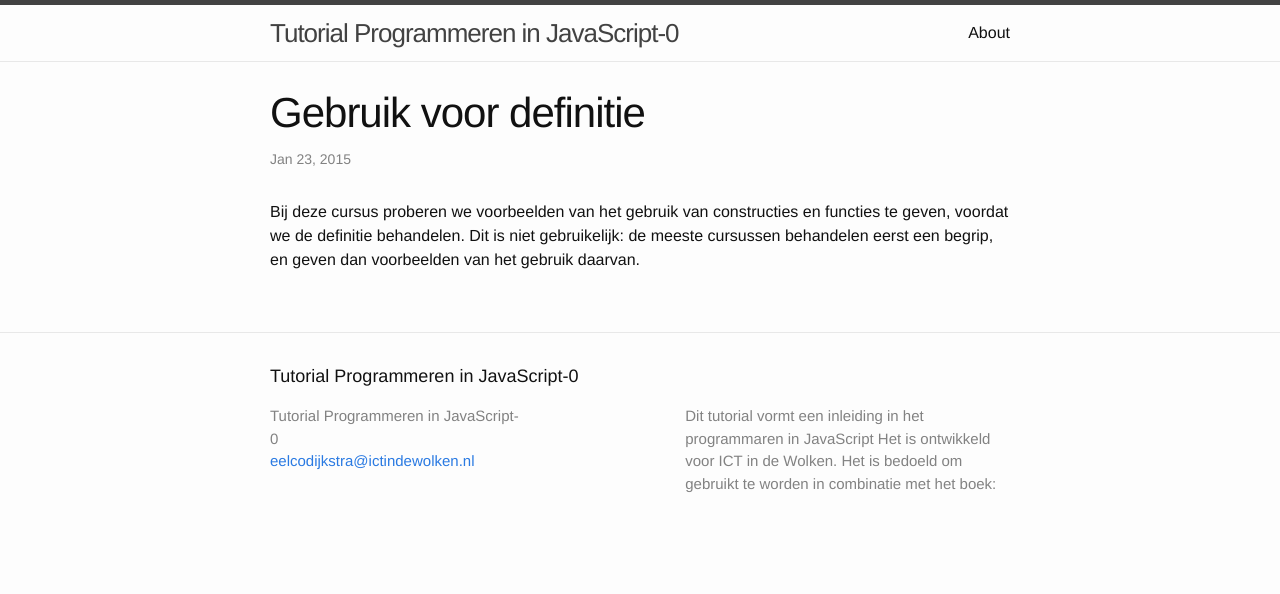
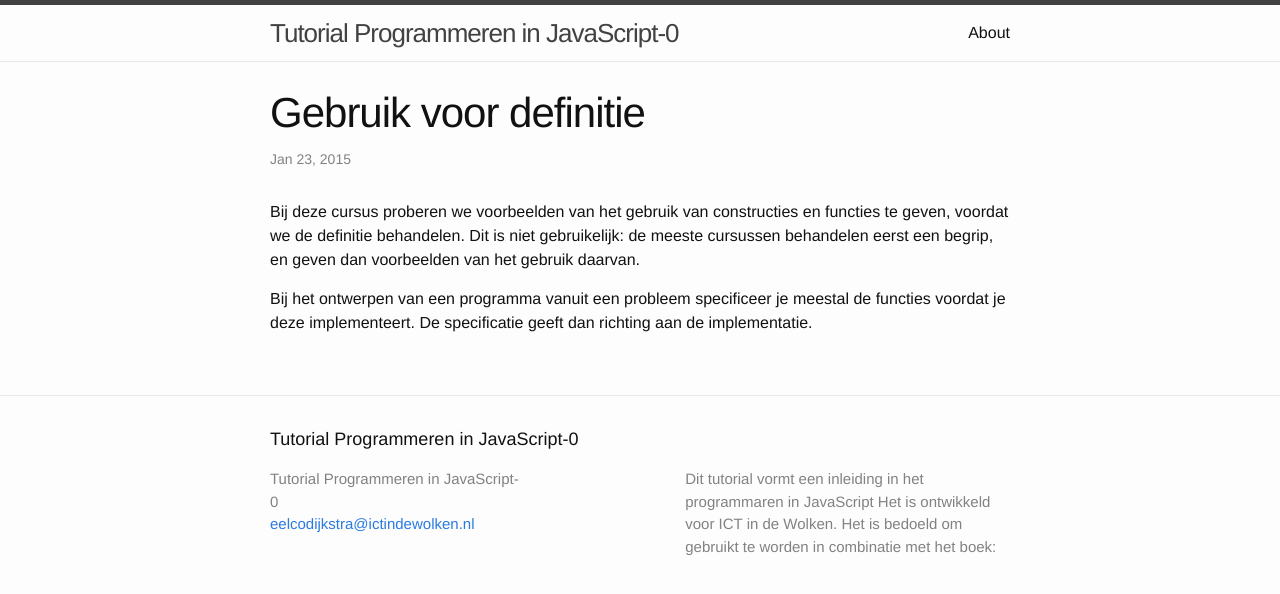
Before and after one commit to eelcodijkstra/pjs0, a Jekyll site: the page built from _posts/2015-01-23-gebruik-voor-definitie.md, in a window 1280 px wide. Shown: the top 594 px of the page. Built offline with Jekyll 4.4.1, drawn with Linux system fonts in a browser that asks for light colours.

Commit message:
Update post

```diff
--- a/_posts/2015-01-23-gebruik-voor-definitie.md
+++ b/_posts/2015-01-23-gebruik-voor-definitie.md
@@ -5,3 +5,5 @@ date:   2015-jan-23
 ---
 
 Bij deze cursus proberen we voorbeelden van het gebruik van constructies en functies te geven, voordat we de definitie behandelen. Dit is niet gebruikelijk: de meeste cursussen behandelen eerst een begrip, en geven dan voorbeelden van het gebruik daarvan.
+
+Bij het ontwerpen van een programma vanuit een probleem specificeer je meestal de functies voordat je deze implementeert. De specificatie geeft dan richting aan de implementatie.
```
